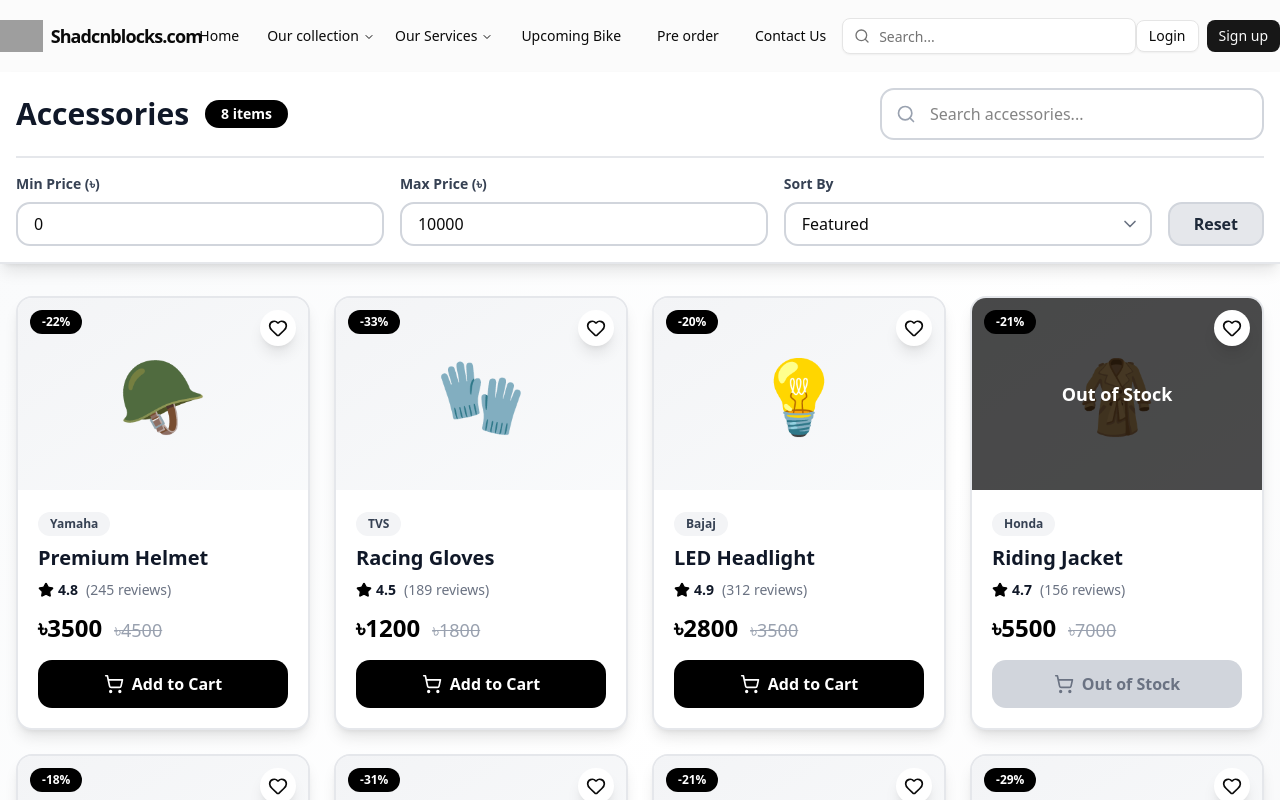
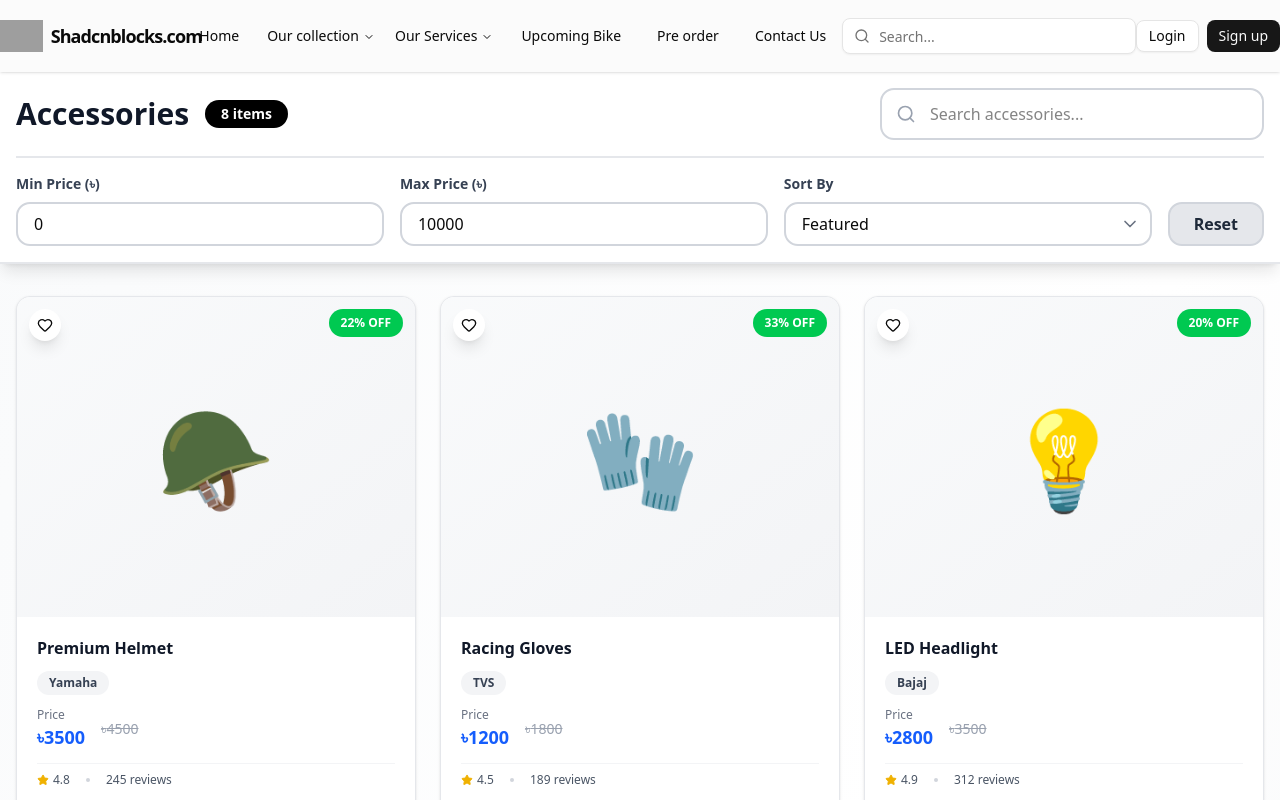
Before and after one commit to taufik69/motor, a Next.js app: page /accesories/bike-parts in a window 1280 px wide. Shown: the top 800 px of the page. Built offline with nearby package versions, Linux system fonts and the light colour scheme; grey boxes are pictures that could not be loaded.

Commit message:
feat: Enhance Accessories and Sell Now pages with improved layout and functionality

```diff
--- a/app/accesories/[slug]/page.tsx
+++ b/app/accesories/[slug]/page.tsx
@@ -1,4 +1,5 @@
 "use client";
+
 import { useState } from "react";
 import {
   ArrowRight,
@@ -10,6 +11,7 @@
   ChevronDown,
   Search,
 } from "lucide-react";
+import Link from "next/link";
 
 const ACCESSORIES = [
   {
@@ -129,9 +131,9 @@
   });
 
   return (
-    <div className="min-h-screen bg-gradient-to-br from-gray-50 via-white to-gray-100">
+    <div className="min-h-screen bg-linear-to-br from-gray-50 via-white to-gray-100">
       {/* Top Filter Bar */}
-      <div className="sticky top-0 z-50 bg-white border-b-2 border-gray-200 shadow-lg">
+      <div className="sticky top-0 z-40 bg-white border-b-2 border-gray-200 shadow-lg">
         <div className="max-w-7xl mx-auto px-4 py-4">
           <div className="flex flex-col lg:flex-row gap-4 items-center justify-between">
             {/* Title & Count */}
@@ -254,29 +256,39 @@
             </p>
           </div>
         ) : (
-          <div className="grid md:grid-cols-2 lg:grid-cols-3 xl:grid-cols-4 gap-6">
+          <div className="grid md:grid-cols-3 lg:grid-cols-3 xl:grid-cols-3 gap-6">
             {filteredAccessories.map((item) => (
               <div
                 key={item.id}
-                className="group relative bg-white rounded-2xl overflow-hidden shadow-lg hover:shadow-2xl transition-all duration-300 border-2 border-gray-200 hover:border-black hover:-translate-y-2"
+                className="group relative w-full cursor-pointer overflow-hidden rounded-xl border border-gray-200 bg-white shadow hover:shadow-lg transition-all duration-300 flex flex-col"
               >
-                {/* Discount Badge */}
-                {item.discount > 0 && (
-                  <div className="absolute top-3 left-3 z-10 px-3 py-1 bg-black text-white rounded-full text-xs font-bold">
-                    -{item.discount}%
+                {/* Status Badge */}
+                <div className="absolute top-3 right-3 z-10">
+                  <div
+                    className={`text-white text-xs px-3 py-1.5 rounded-full font-semibold backdrop-blur-sm ${
+                      item.inStock ? "bg-green-500" : "bg-gray-500"
+                    }`}
+                  >
+                    {item.inStock ? `${item.discount}% OFF` : "Out of Stock"}
                   </div>
-                )}
+                </div>
 
                 {/* Wishlist */}
-                <button className="absolute top-3 right-3 z-10 p-2 bg-white rounded-full shadow-lg hover:bg-black hover:text-white transition-all">
-                  <Heart className="h-5 w-5" />
+                <button className="absolute top-3 left-3 z-10 p-2 bg-white rounded-full shadow-lg hover:bg-primary cursor-pointer hover:text-white transition-all">
+                  <Heart className="h-4 w-4" />
                 </button>
 
                 {/* Image */}
-                <div className="h-48 bg-gradient-to-br from-gray-100 to-gray-50 flex items-center justify-center p-8 relative">
-                  <div className="text-7xl group-hover:scale-110 transition-transform duration-300">
-                    {item.image}
+                <div className="relative h-80 w-full overflow-hidden bg-linear-to-br from-gray-50 to-gray-100 shrink-0">
+                  <div className="w-full h-full flex items-center justify-center">
+                    <div className="text-8xl transition-transform duration-500 group-hover:scale-110">
+                      <Link href={`/bikedetails/${item.id}`}>{item.image}</Link>
                     </div>
+                  </div>
+
+                  {/* Overlay Gradient */}
+                  <div className="absolute inset-0 bg-linear-to-t from-black/20 to-transparent opacity-0 group-hover:opacity-100 transition-opacity duration-300"></div>
+
                   {!item.inStock && (
                     <div className="absolute inset-0 bg-black/70 flex items-center justify-center">
                       <span className="text-white font-bold text-lg">
@@ -286,51 +298,63 @@
                   )}
                 </div>
 
-                {/* Content */}
-                <div className="p-5">
-                  <span className="inline-block px-3 py-1 bg-gray-100 text-gray-700 text-xs font-bold rounded-full mb-2">
-                    {item.brand}
-                  </span>
-
-                  <h3 className="text-xl font-black text-gray-900 mb-2 group-hover:text-black transition-colors">
+                {/* Info */}
+                <div className="p-5 space-y-3 grow flex flex-col">
+                  <h3 className="text-base font-bold leading-snug text-gray-900 group-hover:text-primary transition-colors">
                     {item.name}
                   </h3>
 
-                  {/* Rating */}
-                  <div className="flex items-center gap-2 mb-3">
-                    <div className="flex items-center gap-1">
-                      <Star className="h-4 w-4 fill-black text-black" />
-                      <span className="text-sm font-bold text-gray-900">
-                        {item.rating}
-                      </span>
-                    </div>
-                    <span className="text-sm text-gray-500">
-                      ({item.reviews} reviews)
+                  {/* Brand */}
+                  <div className="flex items-center gap-2 text-sm text-gray-600">
+                    <span className="inline-block px-3 py-1 bg-gray-100 text-gray-700 text-xs font-semibold rounded-full">
+                      {item.brand}
                     </span>
                   </div>
 
-                  {/* Price */}
-                  <div className="flex items-baseline gap-3 mb-4">
-                    <span className="text-2xl font-black text-black">
+                  {/* Expected Price */}
+                  <div className="flex items-center gap-2">
+                    <div>
+                      <p className="text-xs text-gray-500">Price</p>
+                      <p className="text-lg font-bold text-blue-600">
                         ৳{item.price}
+                      </p>
+                    </div>
+                    {item.originalPrice > item.price && (
+                      <span className="text-sm text-gray-400 line-through ml-2">
+                        ৳{item.originalPrice}
                       </span>
-                    <span className="text-lg text-gray-400 line-through">
-                      ৳{item.originalPrice}
+                    )}
+                  </div>
+
+                  {/* Specs Row */}
+                  <div className="flex items-center gap-4 pt-2 pb-3 border-t border-gray-100">
+                    <div className="flex items-center gap-1 text-xs text-gray-600">
+                      <Star className="h-3 w-3 text-yellow-500 shrink-0 fill-yellow-500" />
+                      <span className="font-medium">{item.rating}</span>
+                    </div>
+                    <div className="h-1 w-1 bg-gray-300 rounded-full shrink-0"></div>
+                    <span className="text-xs text-gray-600 font-medium truncate">
+                      {item.reviews} reviews
                     </span>
                   </div>
 
-                  {/* Add to Cart */}
+                  {/* Action Buttons */}
+                  <div className="flex gap-2 mt-auto pt-2">
                     <button
                       disabled={!item.inStock}
-                    className={`w-full py-3 rounded-xl font-bold text-base transition-all duration-300 flex items-center justify-center gap-2 ${
+                      className={`flex-1 rounded-full text-xs font-semibold shadow-md h-10 cursor-pointer flex items-center justify-center gap-1 transition-all ${
                         item.inStock
-                        ? "bg-black text-white hover:bg-gray-800 hover:shadow-xl"
+                          ? "bg-primary hover:bg-primary/90 text-white"
                           : "bg-gray-300 text-gray-500 cursor-not-allowed"
                       }`}
                     >
-                    <ShoppingCart className="h-5 w-5" />
-                    {item.inStock ? "Add to Cart" : "Out of Stock"}
+                      <ShoppingCart className="h-3 w-3" />
+                      Add to Cart
                     </button>
+                    <button className="flex-1 rounded-full border border-primary/50 text-primary cursor-pointer hover:bg-blue-50 text-xs font-semibold h-10 transition-all">
+                      View Details
+                    </button>
+                  </div>
                 </div>
               </div>
             ))}
@@ -340,9 +364,9 @@
 
       {/* Bottom Banner */}
       <div className="max-w-7xl mx-auto px-4 pb-12">
-        <div className="relative bg-gradient-to-r from-black via-gray-900 to-black text-white rounded-3xl p-12 shadow-2xl overflow-hidden">
+        <div className="relative bg-linear-to-r from-black via-gray-900 to-black text-white rounded-3xl p-12 shadow-2xl overflow-hidden">
           <div className="absolute inset-0 opacity-10">
-            <div className="absolute inset-0 bg-gradient-to-r from-transparent via-white to-transparent"></div>
+            <div className="absolute inset-0 bg-linear-to-r from-transparent via-white to-transparent"></div>
           </div>
 
           <div className="relative z-10 text-center">
```
Also changed, not shown: app/sellnow/page.tsx (+29 -23 lines), components/creative-tim/blocks/categories-with-full-background.tsx (+29 -82 lines). Lines whose indentation alone changed are shown as unchanged.
